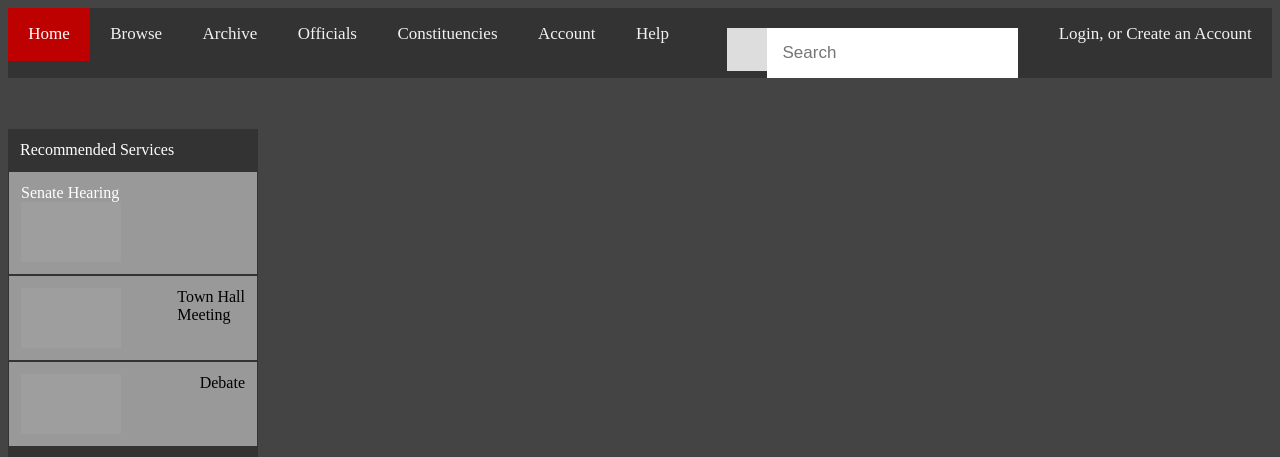
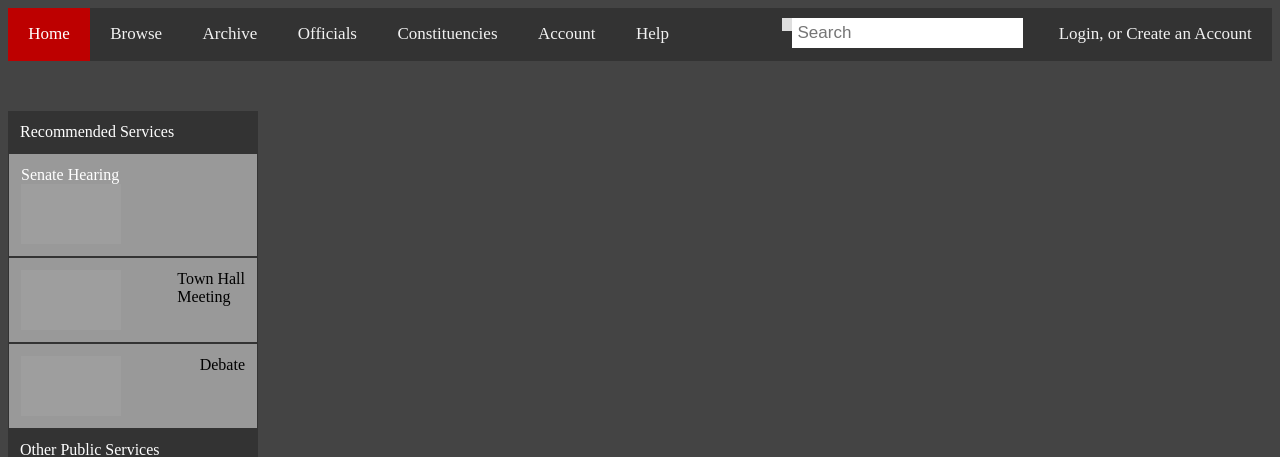
Before and after one commit to tarkin96/4140Spring2018, a PHP site: page /home_page.php in a window 1280 px wide. Shown: the top 457 px of the page. Run offline with PHP 8.4, Linux system fonts and the light colour scheme; some web fonts are replaced; grey boxes are pictures that could not be loaded.

Commit message:
changed css #20

```diff
--- a/files/mystyles.css
+++ b/files/mystyles.css
@@ -34,17 +34,17 @@
 
 .topnav input[type=text] {
     float: right;
-    padding: 15px;
+    padding: 5px;
     border: none;
-    margin-top: 20px;
-    margin-right: 20px;
+    margin-top: 10px;
+    margin-right: 15px;
     font-size: 17px;
 }
 
 .topnav button {
   float: right;
-  padding: 15px;
-  margin-top: 20px;
+  padding: 0px;
+  margin-top: 10px;
   margin-right: 0px;
   background: #ddd;
   border: none;
```
